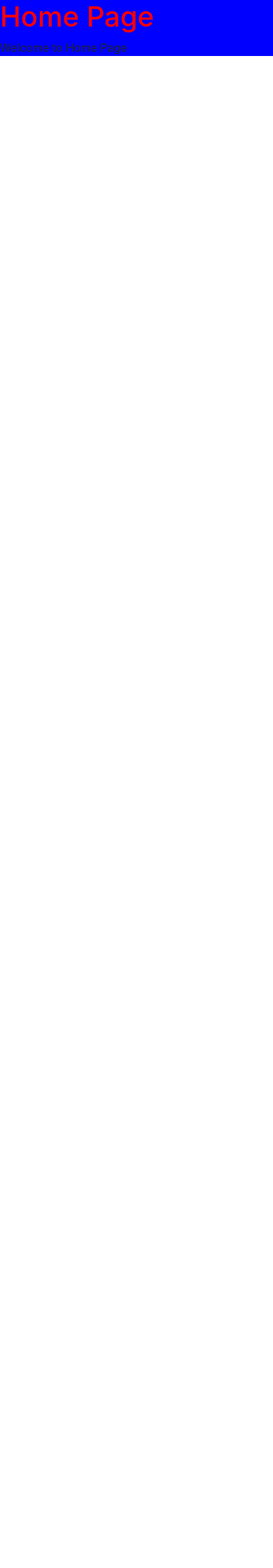
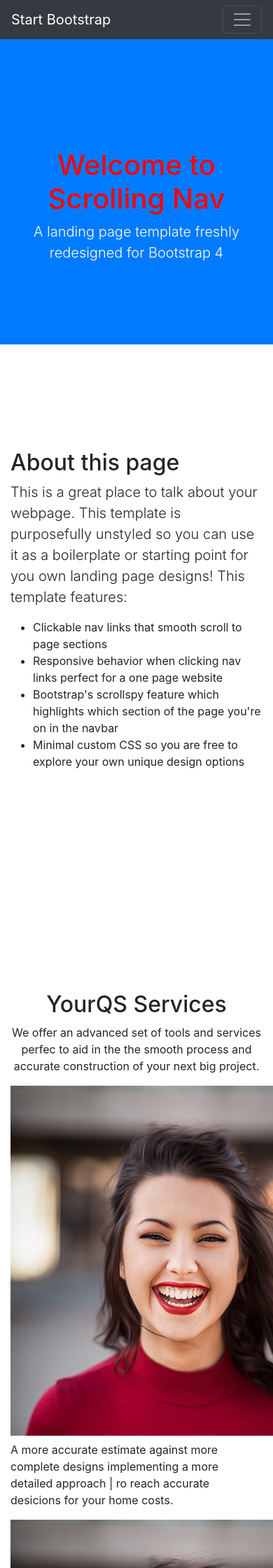
Before and after one commit to yourqs-team/qs-collector, a Node server app: page / in a window 390 px wide; the page is wider, and only the part inside the window is pictured. Shown: the top 2240 px of that part at 70% size. Before the commit the page ends 80 px from the top of that part, so only its background shows below. Run offline with Node 20, Linux system fonts and the light colour scheme; style sheets or scripts are compiled from the project's sources; some libraries are stand-ins or nearby versions.

Commit message:
landing-page scss and pug files

```diff
--- a/app.js
+++ b/app.js
@@ -1,36 +1,36 @@
-const createError = require('http-errors');
-const express = require('express');
-const expressValidator = require('express-validator');
-const session = require('express-session');
-const path = require('path');
-const bodyParser = require('body-parser');
-const cookieParser = require('cookie-parser');
-const logger = require('morgan');
-const Sequelize = require('sequelize');
-const flash = require('connect-flash');
-const promisify = require('es6-promisify');
-const passport = require('passport');
+const createError = require("http-errors");
+const express = require("express");
+const expressValidator = require("express-validator");
+const session = require("express-session");
+const path = require("path");
+const bodyParser = require("body-parser");
+const cookieParser = require("cookie-parser");
+const logger = require("morgan");
+const Sequelize = require("sequelize");
+const flash = require("connect-flash");
+const promisify = require("es6-promisify");
+const passport = require("passport");
 
-const helpers = require('./helpers');
-const errorHandlers = require('./handlers/errorHandlers');
+const helpers = require("./helpers");
+const errorHandlers = require("./handlers/errorHandlers");
 
+const indexRouter = require("./routes/index");
 
-const indexRouter = require('./routes/index');
-
-require('dotenv').config();
+require("dotenv").config();
 
 // create an express app
 var app = express();
 
 // view engine setup
-app.set('views', path.join(__dirname, 'views'));
-app.set('view engine', 'pug');
+app.set("views", path.join(__dirname, "views"));
+app.use(express.static(path.join(__dirname, "public")));
+app.set("view engine", "pug");
 
 // serves up static files from the public folder. Anything in public/ will just be served up as the file it is
-app.use(express.static(path.join(__dirname, 'public')));
+app.use(express.static(path.join(__dirname, "public")));
 
 // morgan: https://www.npmjs.com/package/morgan
-app.use(logger('dev'));
+app.use(logger("dev"));
 
 // Takes the raw requests and turns them into usable properties on req.body
 app.use(bodyParser.json());
@@ -42,21 +42,25 @@ app.use(expressValidator());
 // populates req.cookies with any cookies that came along with the request
 app.use(cookieParser());
 
-
-
 // EXPERIMENTAL: Initalize sequelize with session store
-const env = process.env.NODE_ENV || 'development';
-const config = require('./config/config.json')[env];
+const env = process.env.NODE_ENV || "development";
+const config = require("./config/config.json")[env];
 let sequelize;
 if (config.use_env_variable) {
   sequelize = new Sequelize(process.env[config.use_env_variable], config);
 } else {
-  sequelize = new Sequelize(config.database, config.username, config.password, config);
+  sequelize = new Sequelize(
+    config.database,
+    config.username,
+    config.password,
+    config
+  );
 }
-var SequelizeStore = require('connect-session-sequelize')(session.Store);
+var SequelizeStore = require("connect-session-sequelize")(session.Store);
 
 // EXPERIMENTAL: storing session using sequelize : using connect-session-sequelize
-app.use(session({
+app.use(
+  session({
     secret: process.env.SECRET,
     store: new SequelizeStore({
       db: sequelize
@@ -64,8 +68,8 @@ app.use(session({
     resave: false, // we support the touch method so per the express-session docs this should be set to false
     proxy: true, // if you do SSL outside of node.
     saveUninitialized: false
-}));
-
+  })
+);
 
 // Passport JS is what we use to handle our logins
 app.use(passport.initialize());
@@ -86,7 +90,7 @@ app.use((req, res, next) => {
 });
 
 // After all that above middleware, we finally handle our own routes!
-app.use('/', indexRouter);
+app.use("/", indexRouter);
 //app.use('/users', usersRouter);
 
 // catch 404 and forward to error handler
@@ -98,11 +102,11 @@ app.use(function(req, res, next) {
 app.use(function(err, req, res, next) {
   // set locals, only providing error in development
   res.locals.message = err.message;
-  res.locals.error = req.app.get('env') === 'development' ? err : {};
+  res.locals.error = req.app.get("env") === "development" ? err : {};
 
   // render the error page
   res.status(err.status || 500);
-  res.render('error');
+  res.render("error");
 });
 
 // promisify some callback based APIs
@@ -118,7 +122,7 @@ app.use(errorHandlers.notFound);
 app.use(errorHandlers.flashValidationErrors);
 
 // Otherwise this was a really bad error we didn't expect! Shoot eh
-if (app.get('env') === 'development') {
+if (app.get("env") === "development") {
   /* Development Error Handler - Prints stack trace */
   app.use(errorHandlers.developmentErrors);
 }
--- /dev/null
+++ b/public/sass/custom/_landing-page.scss
@@ -0,0 +1,13 @@
+h1 {
+  color: red;
+}
+
+header {
+  padding: 156px 0 100px;
+}
+
+section {
+  padding: 150px 0;
+}
+
+// Services
--- a/public/sass/custom/header.scss
+++ /dev/null
@@ -1,6 +0,0 @@
-.content {
-  background: blue;
-  h1 {
-    color: red;
-  }
-}
--- a/public/sass/style.scss
+++ b/public/sass/style.scss
@@ -1,3 +1,2 @@
 @import "bootstrap/scss/bootstrap";
-@import "custom/footer" ;
-@import "custom/header";
+@import "custom/landing-page";
--- a/views/index.pug
+++ b/views/index.pug
@@ -1,6 +1,86 @@
 extends layout
 
 block content
-  .content
-    h1= title
-    p Welcome to #{title}
+  section#about
+    .container
+      .row
+        .col-lg-8.mx-auto
+          h2 About this page
+          p.lead
+            | This is a great place to talk about your webpage. This template is
+            | purposefully unstyled so you can use it as a boilerplate or
+            | starting point for you own landing page designs! This template
+            | features:
+          ul
+            li Clickable nav links that smooth scroll to page sections
+            li
+              | Responsive behavior when clicking nav links perfect for a one
+              | page website
+            li
+              | Bootstrap&apos;s scrollspy feature which highlights which section of
+              | the page you&apos;re on in the navbar
+            li
+              | Minimal custom CSS so you are free to explore your own unique
+              | design options
+
+  section.services.container
+    .title.text-center
+      h2 YourQS Services
+      p.services__paragrahp
+        | We offer an advanced set of tools and services perfec to aid in the
+        | the smooth process and accurate construction of your next big project.
+    .row
+      .col-sm-4
+        .services__cards
+          .services__card
+            img.services__img(src='/img/testimonials-1.jpg')
+            .services__info
+              h3.services__title
+              p.services__description
+                | A more accurate estimate against more complete designs implementing a more detailed approach | ro reach accurate desicions for your home costs.
+
+      .col-sm-4
+        .services__cards
+          .services__card
+            img.services__img(src='/img/testimonials-1.jpg')
+            .services__info
+              h3.services__title
+              p.services__description
+                | A more accurate estimate against more complete designs implementing a more detailed approach | ro reach accurate desicions for your home costs.
+
+      .col-sm-4
+        .services__cards
+          .services__card
+            img.services__img(src='/img/testimonials-1.jpg')
+            .services__info
+              h3.services__title
+              p.services__description
+                | A more accurate estimate against more complete designs implementing a more detailed approach | ro reach accurate desicions for your home costs.
+
+    .row
+      .col-sm-4
+        .services__cards
+          .services__card
+            img.services__img(src='/img/testimonials-1.jpg')
+            .services__info
+              h3.services__title
+              p.services__description
+                | A more accurate estimate against more complete designs implementing a more detailed approach | ro reach accurate desicions for your home costs.
+
+      .col-sm-4
+        .services__cards
+          .services__card
+            img.services__img(src='/img/testimonials-1.jpg')
+            .services__info
+              h3.services__title
+              p.services__description
+                | A more accurate estimate against more complete designs implementing a more detailed approach | ro reach accurate desicions for your home costs.
+
+      .col-sm-4
+        .services__cards
+          .services__card
+            img.services__img(src='/img/testimonials-1.jpg')
+            .services__info
+              h3.services__title
+              p.services__description
+                | A more accurate estimate against more complete designs implementing a more detailed approach | ro reach accurate desicions for your home costs.
--- a/views/layout.pug
+++ b/views/layout.pug
@@ -1,7 +1,34 @@
 doctype html
+
 html
   head
-    title= title
-    link(rel='stylesheet', href='/dist/style.css')
-  body
+    meta(charset='utf-8')
+    meta(name='viewport' content='width=device-width, initial-scale=1, shrink-to-fit=no')
+    meta(name='description' content='')
+    meta(name='author' content='')
+    title Landing Page - Start Bootstrap Theme
+
+    link(href='../dist/style.css' rel='stylesheet')
+
+  body.main
+    nav#mainNav.navbar.navbar-expand-lg.navbar-dark.bg-dark
+      .container
+        a.navbar-brand.js-scroll-trigger(href='#page-top') Start Bootstrap
+        button.navbar-toggler(type='button' data-toggle='collapse' data-target='#navbarResponsive' aria-controls='navbarResponsive' aria-expanded='false' aria-label='Toggle navigation')
+          span.navbar-toggler-icon
+        #navbarResponsive.collapse.navbar-collapse
+          ul.navbar-nav.ml-auto
+            li.nav-item
+              a.nav-link.js-scroll-trigger(href='#about') About
+            li.nav-item
+              a.nav-link.js-scroll-trigger(href='#services') Services
+            li.nav-item
+              a.nav-link.js-scroll-trigger(href='#contact') Contact
+
+    header.bg-primary.text-white
+      .container.text-center
+        h1 Welcome to Scrolling Nav
+        p.lead
+          | A landing page template freshly redesigned for Bootstrap 4
+
     block content
--- a/webpack.config.js
+++ b/webpack.config.js
@@ -44,7 +44,7 @@ const styles = {
   // We don't just pass an array of loaders, we run them through the extract plugin so they can be outputted to their own .css file
   use: ExtractTextPlugin.extract([
     "css-loader?sourceMap",
-    postcss,
+    // postcss,
     "sass-loader?sourceMap"
   ])
 };
```
Also changed, not shown: public/img/bg-showcase-1.jpg (added), public/img/bg-showcase-2.jpg (added), public/img/bg-showcase-3.jpg (added), public/img/testimonials-1.jpg (added), public/img/testimonials-2.jpg (added), public/img/testimonials-3.jpg (added), public/sass/custom/footer.scss (deleted), 1 other file. Lines whose indentation alone changed are shown as unchanged.
